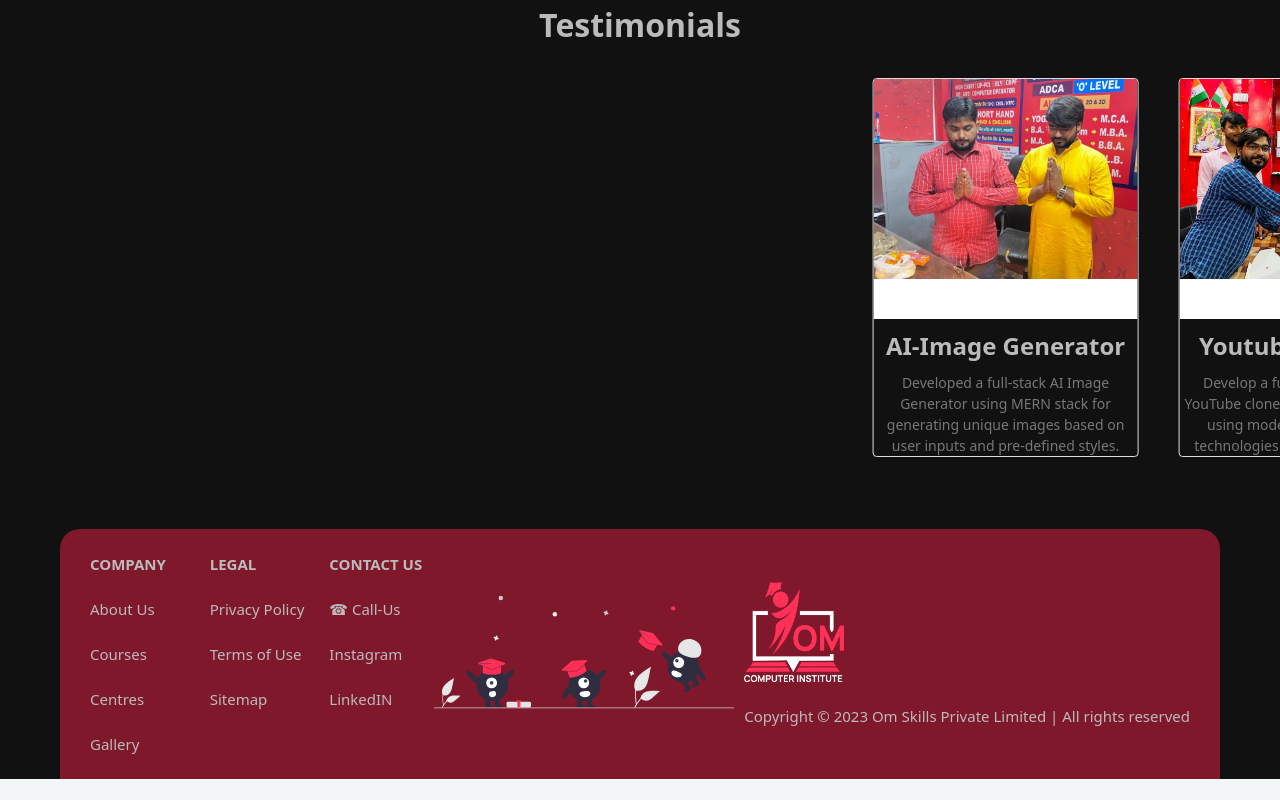
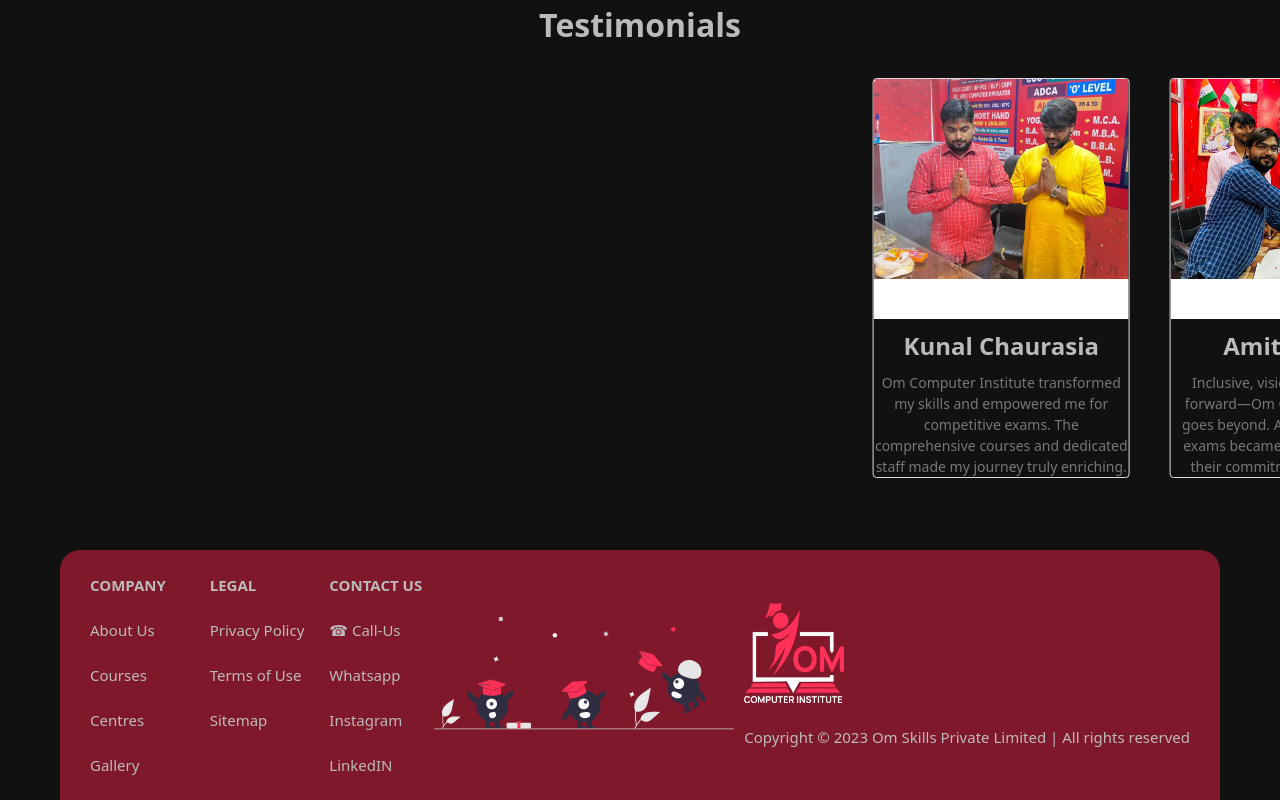
Before and after one commit to MAYANK-TRIPATH/Om-website, a Next.js app: page / in a window 1280 px wide. Shown: the part 1300-2100 px from the top of the page. Before the commit the page ends 2079 px from the top, so only its background shows below. Built offline with nearby package versions, Linux system fonts and the light colour scheme.

Commit message:
testimonials

```diff
--- a/src/app/contact/page.module.css
+++ b/src/app/contact/page.module.css
@@ -90,7 +90,7 @@
 
 
 .button {
-  background-color: red; /* Set the background color to red */
+  background-color: #ff3058;
   color: white; /* Set the text color to white */
   border: none; /* Remove the border */
   padding: 10px 20px; /* Add padding for better appearance */
@@ -102,5 +102,5 @@
 
 /* Add hover effect */
 .button:hover {
-  background-color: darkred; /* Darken the background color on hover */
+  background-color: #ff5979;
 }
--- a/src/components/footer/Footer.jsx
+++ b/src/components/footer/Footer.jsx
@@ -19,14 +19,16 @@ const Footer = () => {
         <a href="tel:+91 75708 36804" className="phone-link" aria-label="Call us">&#x260E; Call-Us</a>
         <a href='/courses'>Courses</a>
         <a href='/link1'>Terms of Use</a>
-        <a href="https://www.instagram.com/oci.skill/" className="instagram-link" aria-label="Instagram"> Instagram</a>
-
+        <a href='https://wa.me/+917570836804' className='whats-app' aria-label="">Whatsapp</a>
         <a href='/centres'>Centres</a>
         <a href='/centres'>Sitemap</a>
-        <a href="https://www.linkedin.com/company/om-skills-institute/about/" className="linkedin-link" aria-label="LinkedIn">LinkedIN</a>
+        <a href="https://www.instagram.com/om.skill/" className="instagram-link" aria-label="Instagram"> Instagram</a>
 
 
         <a href='/centres'>Gallery</a>
+        <a href='/'></a>
+        <a href="https://www.linkedin.com/company/om-skills-institute/about/" className="linkedin-link" aria-label="LinkedIn">LinkedIN</a>
+
 
       </div>
 
--- a/src/components/testimonial/Testimonial.jsx
+++ b/src/components/testimonial/Testimonial.jsx
@@ -11,27 +11,27 @@ import Choose6 from "public/Choose6.jpg"
 const Testimonial = () => {
   const test = [
     {
-      title: 'AI-Image Generator',
+      title: 'Kunal Chaurasia',
       imageUrl: Choose9,
-      body: "Developed a full-stack AI Image Generator using MERN stack for generating unique images based on user inputs and pre-defined styles.",
+      body: "Om Computer Institute transformed my skills and empowered me for competitive exams. The comprehensive courses and dedicated staff made my journey truly enriching.",
 
     },
     {
-      title: 'Youtube_clone',
+      title: 'Amit Verma',
       imageUrl: Choose8,
-      body: 'Develop a fully functional YouTube clone web application using modern front-end technologies and Rapid API.',
+      body: 'Inclusive, visionary, and future-forward—Om Computer Institute goes beyond. Achieving success in exams became a reality, thanks to their commitment to excellence',
 
     },
     {
-      title: 'Real-Estate Site',
+      title: 'Saurabh Pandey',
       imageUrl: Choose7,
-      body: 'Designed and developed a Real Estate application using ReactJS and TailwindCSS. User-friendly and intuitive application',
+      body: 'A humble start led to remarkable heights! Grateful to Om Computer Institute for quality education, inclusive vision, and facilities that ensured my success.',
 
     },
     {
-      title: 'Crypto-Trans.',
+      title: 'Abhilash Maurya',
       imageUrl: Choose6,
-      body: 'It\'s a WEB 3.0 based WebApp that has a feature of transaction of Ethereum. UI is made by using ReactJS, Tailwind CSS, Metamask Wallet',
+      body: 'Empowering students from rural areas, Om Computer Institute breaks barriers. Affordable excellence and language proficiency courses broadened my horizons.',
 
     },
 
```
Also changed, not shown: src/app/page.module.css (line endings or trailing spaces).
